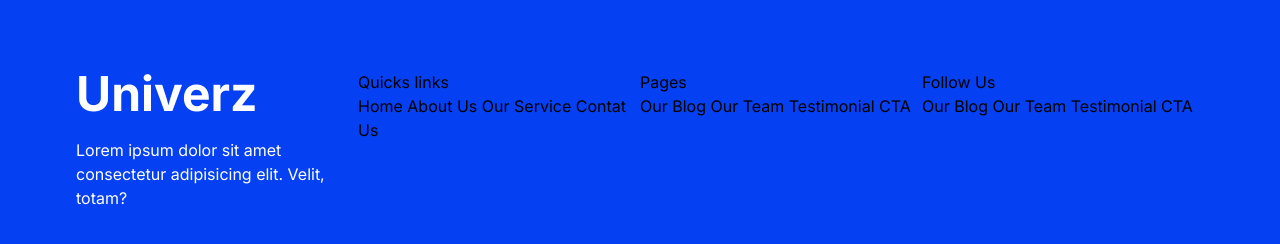
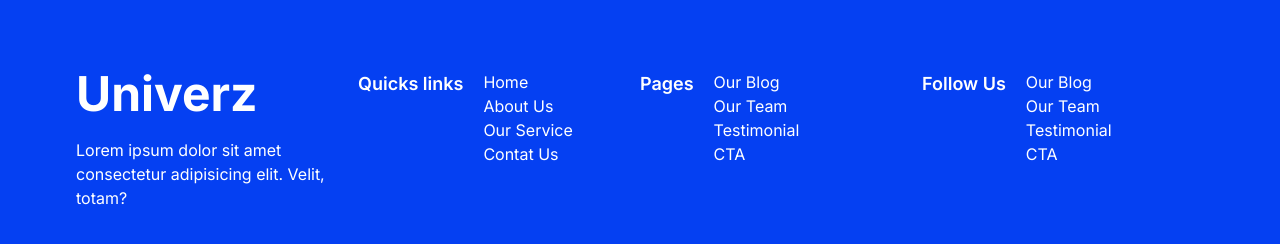
Before and after one commit to jealife/universe-university, a Next.js app: page / in a window 1280 px wide. Shown: the part 854-1098 px from the top of the page. Built offline with nearby package versions, Linux system fonts and the light colour scheme.

Commit message:
Changes to be committed:
	modified:   src/components/footer/Footer.jsx

	modified:   src/components/nav/Nav.jsx

```diff
--- a/src/components/footer/Footer.jsx
+++ b/src/components/footer/Footer.jsx
@@ -1,5 +1,4 @@
 
-import Link from 'next/link'
 
 export default function Footer() {
     return (
@@ -8,31 +7,31 @@ export default function Footer() {
                 <h2 className='text-5xl font-bold'>Univerz</h2>
                 <p>Lorem ipsum dolor sit amet consectetur adipisicing elit. Velit, totam?</p>
             </div>
-            <div className="links">
-                <h3>Quicks links</h3>
-                <div className="links">
-                    <Link> Home </Link>
-                    <Link> About Us</Link>
-                    <Link> Our Service</Link>
-                    <Link> Contat Us</Link>
+            <div className="links  gap-5 flex felx-col">
+                <h3 className="text-white font-semibold text-lg">Quicks links</h3>
+                <div className="links flex flex-col text-white">
+                    <a href="#"> Home </a>
+                    <a href="#"> About Us</a>
+                    <a href="#"> Our Service</a>
+                    <a href="#"> Contat Us</a>
                 </div>
             </div>
-            <div className="links">
-                <h3>Pages</h3>
-                <div className="links">
-                    <Link> Our Blog </Link>
-                    <Link> Our Team</Link>
-                    <Link> Testimonial</Link>
-                    <Link> CTA</Link>
+            <div className="links  gap-5 flex felx-col">
+                <h3 className="text-white font-semibold text-lg">Pages</h3>
+                <div className="links flex flex-col text-white">
+                    <a href="#"> Our Blog </a>
+                    <a href="#"> Our Team</a>
+                    <a href="#"> Testimonial</a>
+                    <a href="#"> CTA</a>
                 </div>
             </div>
-            <div className="links">
-                <h3>Follow Us</h3>
-                <div className="links">
-                    <Link> Our Blog </Link>
-                    <Link> Our Team</Link>
-                    <Link> Testimonial</Link>
-                    <Link> CTA</Link>
+            <div className="links gap-5 flex felx-col">
+                <h3 className="text-white font-semibold text-lg">Follow Us</h3>
+                <div className="links flex flex-col text-white">
+                    <a href="#"> Our Blog </a>
+                    <a href="#"> Our Team</a>
+                    <a href="#"> Testimonial</a>
+                    <a href="#"> CTA</a>
                 </div>
             </div>
 
--- a/src/components/nav/Nav.jsx
+++ b/src/components/nav/Nav.jsx
@@ -1,7 +1,7 @@
 
 import { Navigation } from './Navigation'
 import './nav.css'
-import Link from 'next/link'
+import a from 'next/link'
 
 const navLinks = [
     { name: 'Home', href: '/' },
@@ -16,14 +16,14 @@ function Nav() {
             </menu>
 
             <div className="logo">
-                <Link href='/' > <h2 className='font-bold text-2xl'>Univerz University</h2> </Link>
+                <a href='/' > <h2 className='font-bold text-2xl'>Univerz University</h2> </a>
             </div>
 
             <div className='btn_nav lg:flex lg:flex-row flex-col gap-3 hidden'>
-                <Link href='/login' className='btn_link font-semibold text-white  duration-300 hover:text-[#799aff] '>Courses
-                </Link>
-                <Link href='/login' className='btn_link font-semibold text-white duration-300 hover:text-[#799aff] '>blog
-                </Link>
+                <a href='/login' className='btn_link font-semibold text-white  duration-300 hover:text-[#799aff] '>Courses
+                </a>
+                <a href='/login' className='btn_link font-semibold text-white duration-300 hover:text-[#799aff] '>blog
+                </a>
             </div>
         </nav>
     )
```
